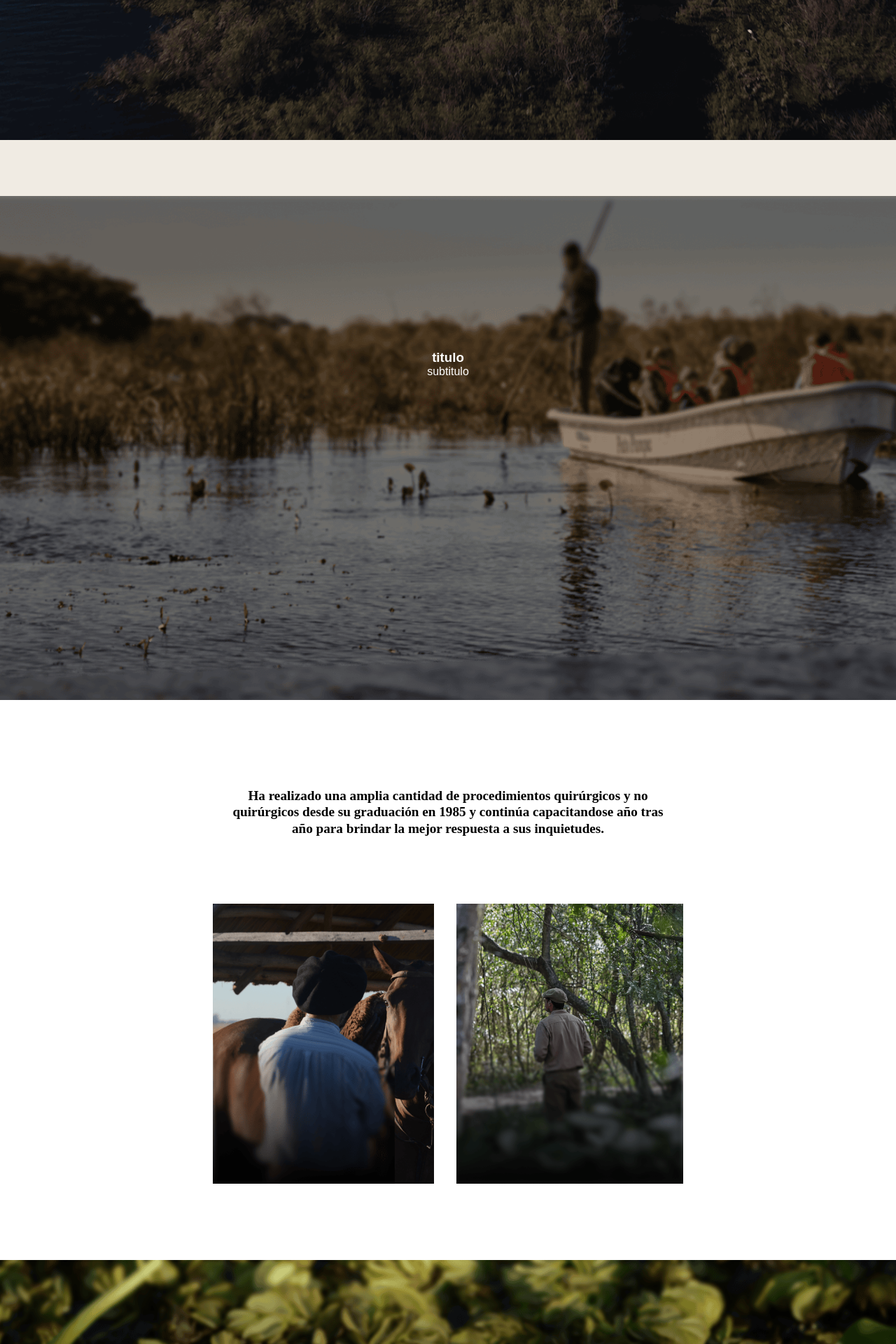
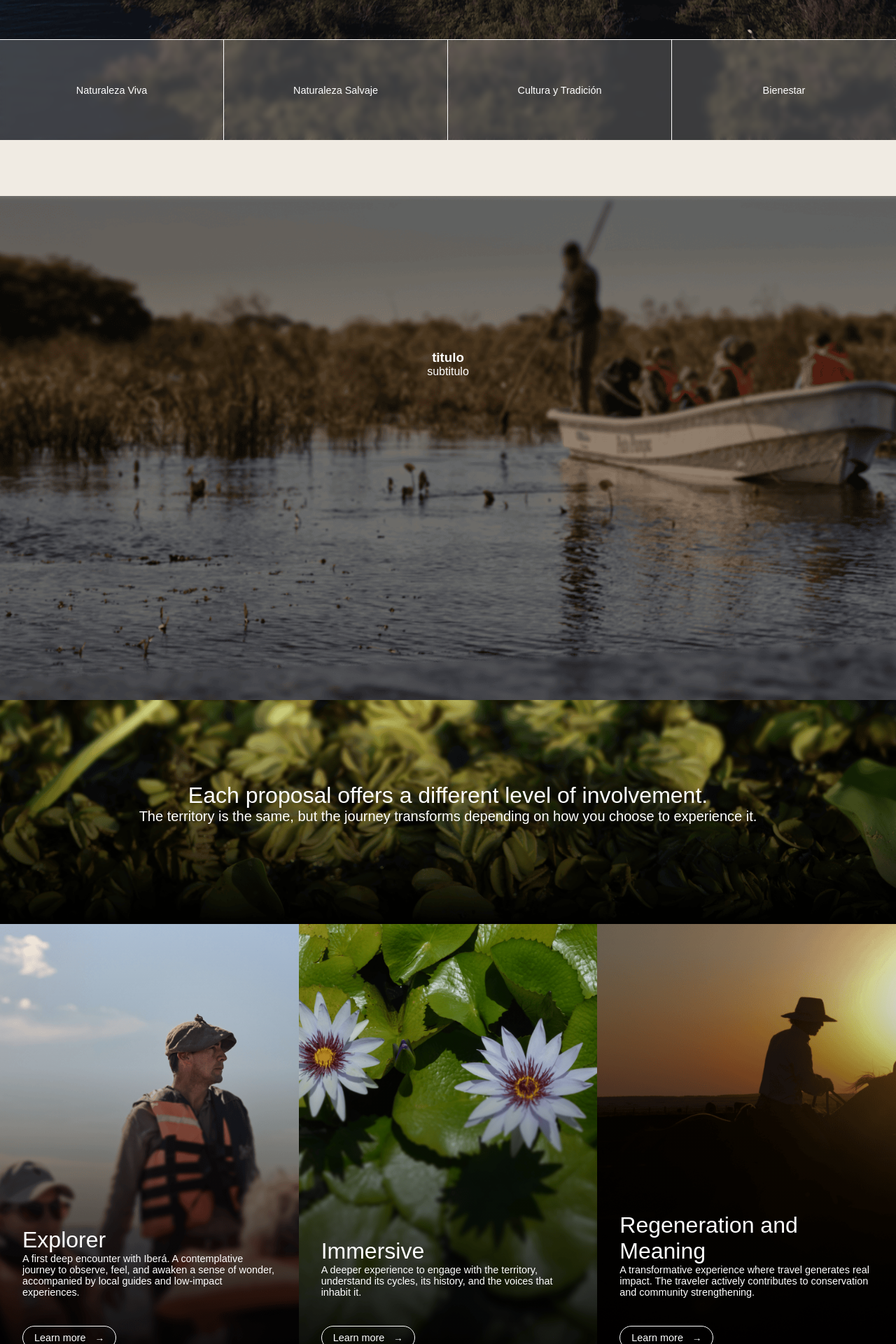
Before and after one commit to DoloresPolito/sapucay, a Next.js app: page /en in a window 1280 px wide. Shown: the part 600-2520 px from the top of the page at 70% size. Built offline with nearby package versions, Linux system fonts and the light colour scheme.

Commit message:
grid hero

```diff
--- a/src/components/Home/Hero/index.js
+++ b/src/components/Home/Hero/index.js
@@ -25,6 +25,15 @@ export default function Hero({herotexts}) {
             </div>
 
         </div>
+
+          {/* GRID INFERIOR */}
+          <div className={styles.bottomGrid}>
+          <div className={styles.gridItem}><p className={styles.text}>Naturaleza Viva</p></div>
+          <div className={styles.gridItem}><p className={styles.text}>Naturaleza Salvaje</p></div>
+          <div className={styles.gridItem}><p className={styles.text}>Cultura y Tradición</p></div>
+          <div className={styles.gridItem}><p className={styles.text}>Bienestar</p></div>
+        </div>
+
       </div>
     </div>
 
--- a/src/components/Home/Hero/style.module.scss
+++ b/src/components/Home/Hero/style.module.scss
@@ -43,3 +43,42 @@ h3{
   margin-bottom: 4vh;
 }
 }
+
+
+.bottomGrid {
+  position: absolute;
+  bottom: 0;
+  width: 100%;
+  height: 18vh;
+  display: grid;
+  grid-template-columns: repeat(4, 1fr);
+
+  z-index: 3;
+}
+
+.gridItem {
+  display: flex;
+  align-items: center;
+  justify-content: center;
+  background: rgba(255, 255, 255, 0.2);
+  backdrop-filter: blur(4px);
+
+  font-family: "MoriLight";
+  font-size: 2vh;
+
+  cursor: pointer;
+
+  transition: all 0.3s ease;
+
+  border-right: 0.05vh solid white;
+  border-top:0.05vh solid white;
+  color:white;
+
+  &:hover {
+    background: rgba(255, 255, 255, 0.7);
+  }
+}
+
+.gridItem:last-child {
+  border-right: none;
+}
--- a/src/components/Home/SlideB/index.js
+++ b/src/components/Home/SlideB/index.js
@@ -1,29 +1,12 @@
 import styles from "./style.module.scss";
-import Image from "next/image";
-import image from "../../../../public/images/cultura/01.png";
-// import AnimatedDiv from "@/components/AnimatedDiv";
-import image2 from "../../../../public/images/cultura/02.png";
 
-export default function SlideB() {
+import Levels from "../Levels";
+
+export default function SlideB({levelstexts}) {
   return (
     <div className={styles.section}>
       <div className={styles.container}>
-        {/* <AnimatedDiv delay={0.1}> */}
-          <h5>
-            Ha realizado una amplia cantidad de procedimientos quirúrgicos y no
-            quirúrgicos desde su graduación en 1985 y continúa capacitandose año
-            tras año para brindar la mejor respuesta a sus inquietudes.
-          </h5>{" "}
-        {/* </AnimatedDiv>
-        <AnimatedDiv delay={0.3}> */}
-          <div className={styles.imagecontainer}>
-            <Image src={image} alt="about" />
-            <Image src={image2} alt="about" />
-          </div>
-        {/* </AnimatedDiv> */}
-
-
-
+        <Levels levelstexts={levelstexts}/>
       </div>
     </div>
   );
--- a/src/components/Home/SlideB/style.module.scss
+++ b/src/components/Home/SlideB/style.module.scss
@@ -1,72 +1,23 @@
 .section {
   display: flex;
   background-color: none;
-  height: 100vh;
-  width: 100vw;
+  height: 100%;
+  width: 100%;
   justify-content: center;
   background-color: none;
 
   .container {
     display: flex;
     flex-direction: column;
-    height: 100vh;
-    width: 50vw;
+    height: 100%;
+    width: 100%;
     align-items: center;
     justify-content: center;
     text-align: center;
 
-    @media only screen and (max-width: 750px) {
-      width: 90vw;
+
+
     }
 
-    h5 {
-      margin-bottom: 10vh;
-      font-family: "MoriLight";
-      font-size: 2.4vh;
-      line-height: 120%;
-      max-width: 80vh;
 
-      @media only screen and (max-width: 750px) {
-        font-size: 2vh;
-        max-width: 80vw;
-      }
-
-      @media only screen and (max-width: 450px) {
-        font-size: 1.8vh;
-        max-width: 90vw;
-      }
-    }
-
-    .imagecontainer {
-      height: 50vh;
-      width: auto;
-      display: flex;
-      justify-content: center;
-
-
-      @media only screen and (max-width: 750px) {
-        width: 90vw;
-        height: auto;
-      }
-
-      img {
-        height: 50vh;
-        width: auto;
-        margin: 2vh;
-
-        @media only screen and (max-width: 750px) {
-          width: 40vw;
-          height: auto;
-        }
-      }
-    }
-
-    p {
-      text-decoration: underline;
-      margin-top: 10vh;
-      @media only screen and (max-width: 750px) {
-        font-size: 1.5vh;
-      }
-    }
-  }
 }
--- a/src/section/HomeSection.js
+++ b/src/section/HomeSection.js
@@ -30,8 +30,8 @@ export default function HomeSection({texts}) {
     <Section>
       <Hero herotexts={texts.hero}/>
       <SlideA />
-      <SlideB />
-      <Levels levelstexts={texts.levels}/>
+      <SlideB levelstexts={texts.levels}/>
+      {/* <Levels levelstexts={texts.levels}/> */}
       <Bird birdtexts={texts.bird}/>
     </Section>
   );
```
